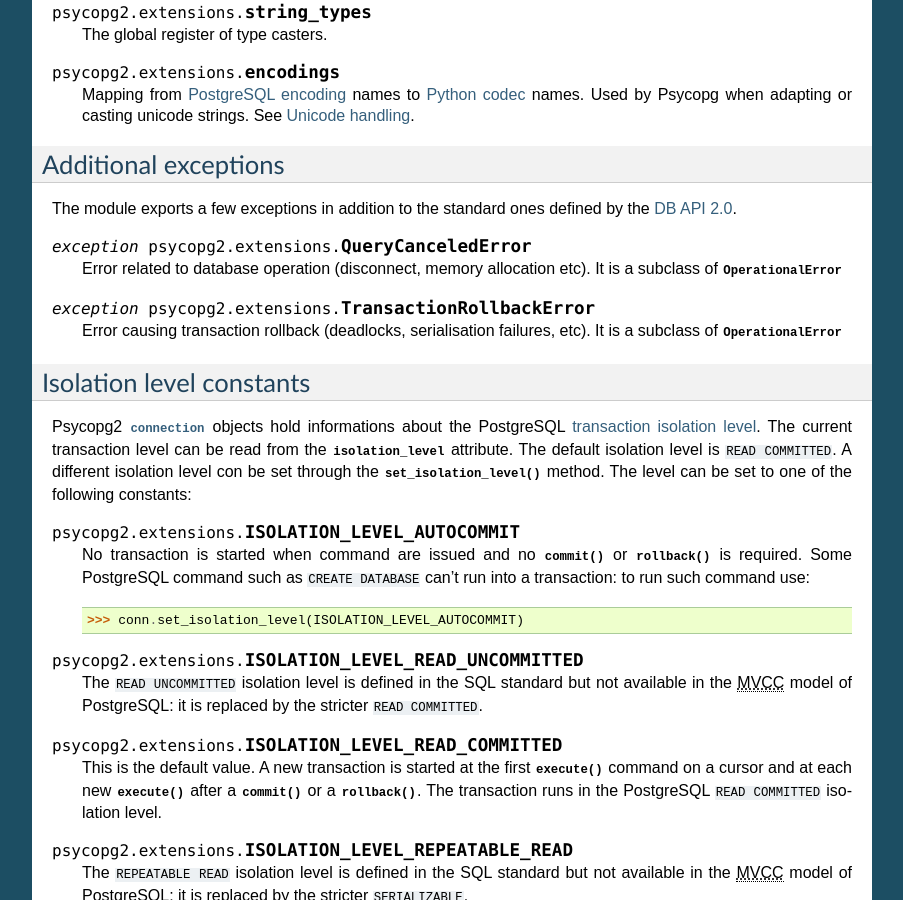
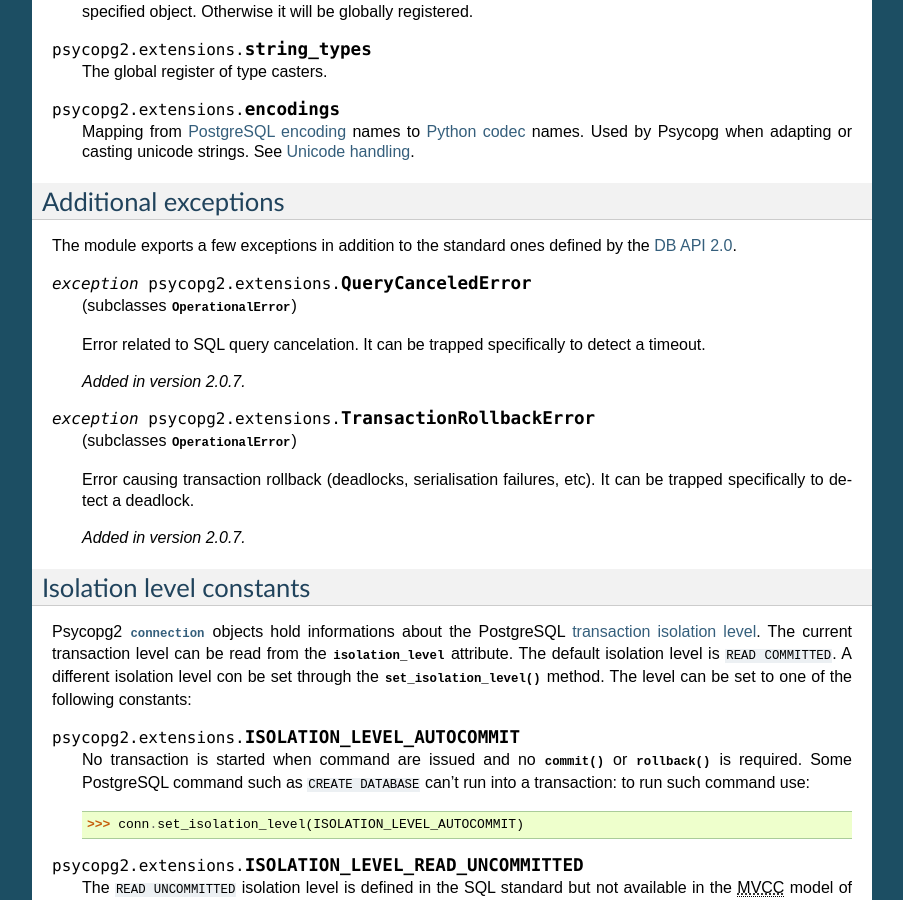
Before and after one commit to psycopg/psycopg2, a Sphinx documentation site: the page built from doc/extensions.rst, in a window 1280 px wide and 900 px high, scrolled down 2963 px. Shown: the whole window, without its empty margins (198-1101 px from the left). Built offline with Sphinx 7.4.7, drawn with Linux system fonts in a browser that asks for light colours; pages that are not in the unit, such as notebooks, are missing from menus; the version number is read from the project's files by our own code; some of the changed text lies outside the part shown.

Commit message:
Added a bunch of versions update informations.

```diff
--- a/doc/cursor.rst
+++ b/doc/cursor.rst
@@ -67,6 +67,8 @@
 
             The :attr:`closed` attribute is a Psycopg extension to the
             |DBAPI|.
+
+        .. versionadded:: 2.0.7
 
 
     .. attribute:: connection
--- a/doc/extensions.rst
+++ b/doc/extensions.rst
@@ -33,6 +33,7 @@
 
     .. todo:: class lobject
 
+    .. versionadded:: 2.0.8
 
 
 .. _sql-adaptation-objects:
@@ -226,13 +227,22 @@
 
 .. exception:: QueryCanceledError
 
-    Error related to database operation (disconnect, memory allocation etc).
-    It is a subclass of :exc:`~psycopg2.OperationalError`
+    (subclasses :exc:`~psycopg2.OperationalError`)
+
+    Error related to SQL query cancelation.  It can be trapped specifically to
+    detect a timeout.
+
+    .. versionadded:: 2.0.7
+
 
 .. exception:: TransactionRollbackError
 
-    Error causing transaction rollback (deadlocks, serialisation failures, etc).
-    It is a subclass of :exc:`~psycopg2.OperationalError`
+    (subclasses :exc:`~psycopg2.OperationalError`)
+
+    Error causing transaction rollback (deadlocks, serialisation failures,
+    etc).  It can be trapped specifically to detect a deadlock.
+
+    .. versionadded:: 2.0.7
 
 
 
--- a/doc/extras.rst
+++ b/doc/extras.rst
@@ -136,6 +136,6 @@
 Fractional time zones
 ---------------------
 
-.. versionadded:: 2.0.10
+.. autofunction:: register_tstz_w_secs
 
-.. autofunction:: register_tstz_w_secs
+    .. versionadded:: 2.0.9
```
Also changed, not shown: doc/connection.rst (+10 -0 lines).
